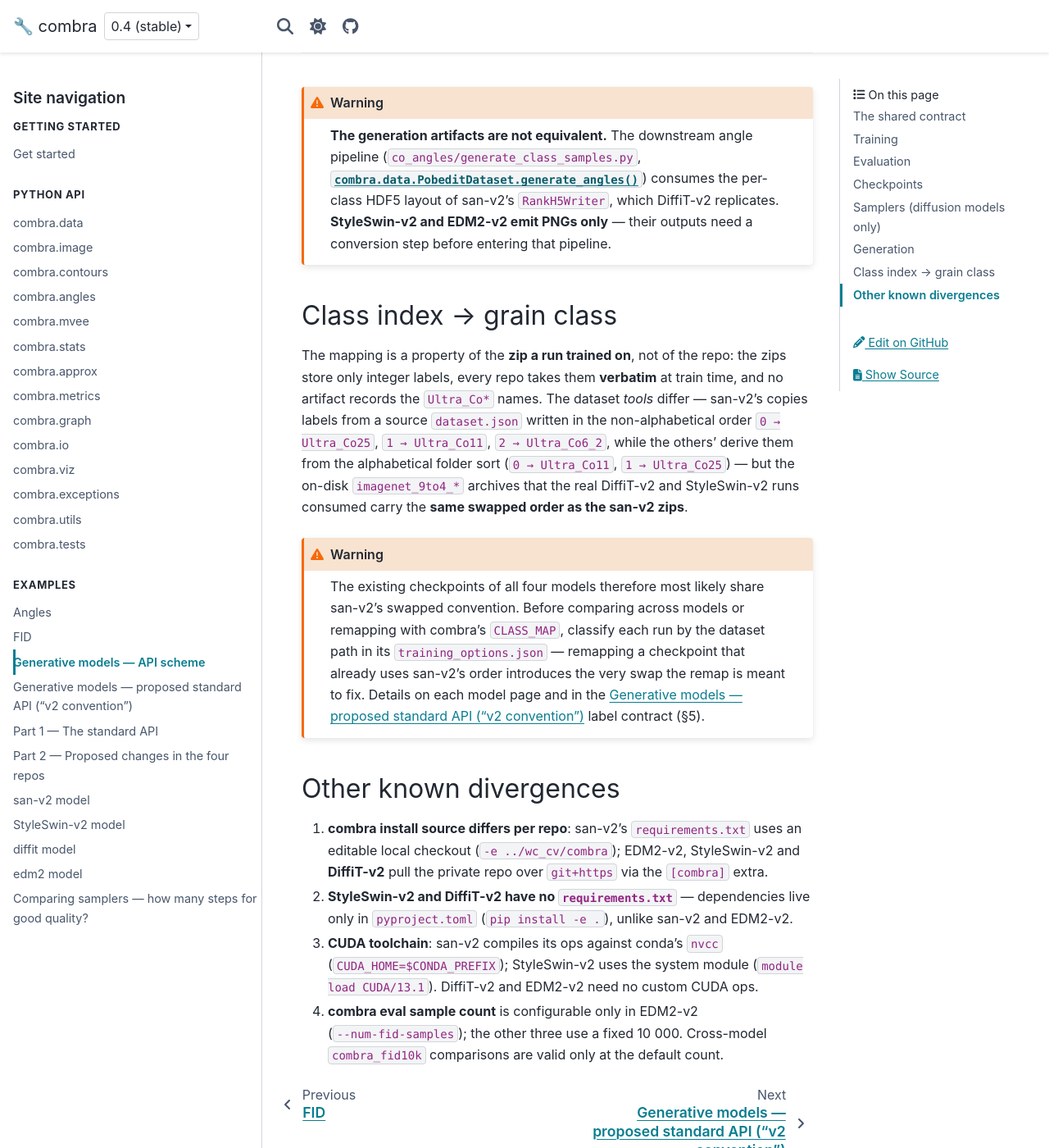
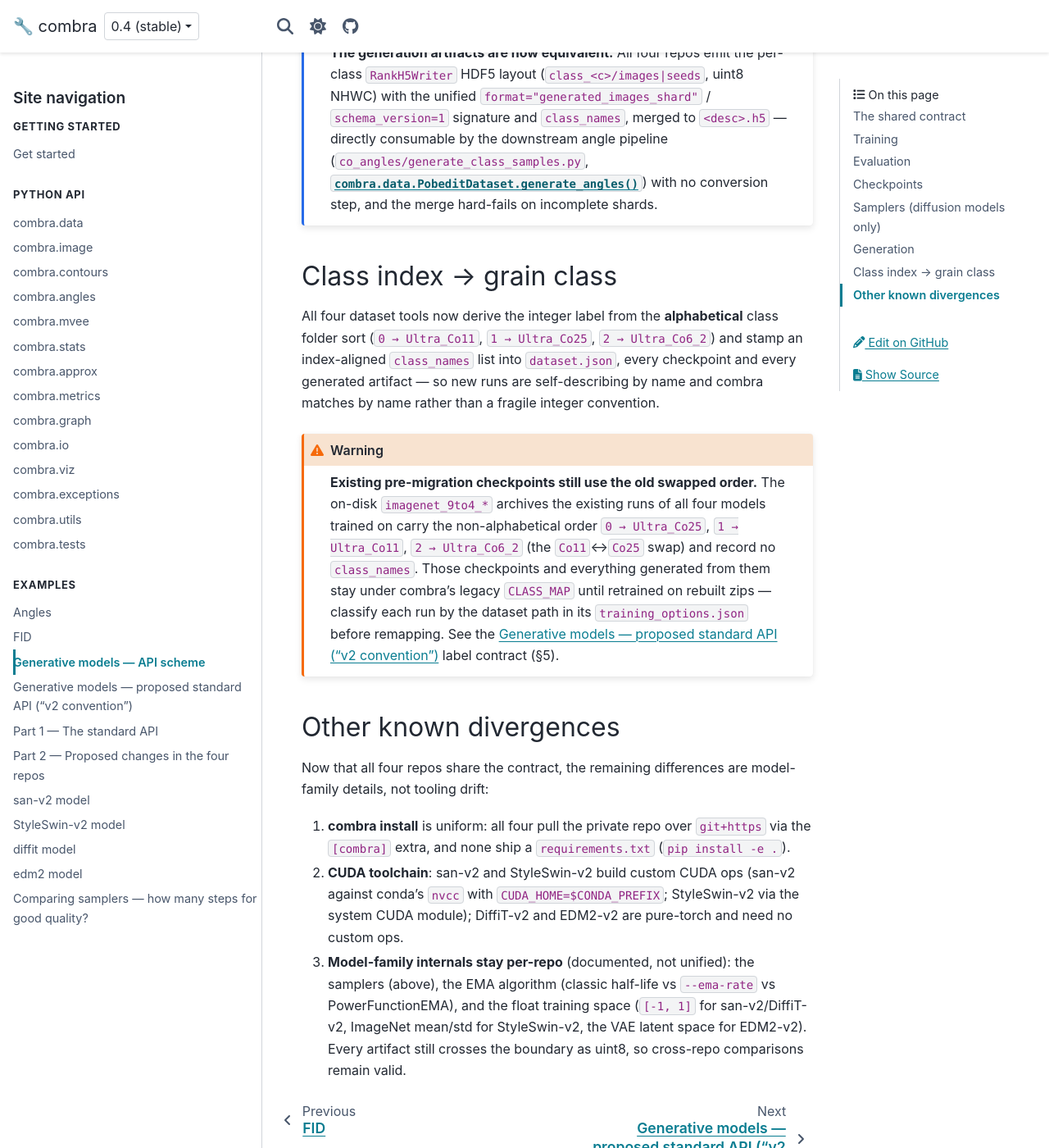
Before and after one commit to dkagramanyan/wc_cv, a Sphinx documentation site: the page built from docs/examples/models_api.md, in a window 1280 px wide and 1400 px high, scrolled down 5907 px. Shown: the whole window at 82% size. Built offline with Sphinx 7.4.7 and the PyData theme 0.15.4, drawn with Linux system fonts in a browser that asks for light colours; some of the changed text lies outside the part shown.

Commit message:
docs: rebuild EDM2-v2 adoption on main (resolve conflicts with sibling PRs)
Rebased onto current main (which carries the DiffiT-v2 adoption) and reconciled
the shared cross-model docs with the parallel san-v2 (#39) and StyleSwin-v2 (#37)
adoption PRs. models_api.md and models_api_proposal.md are now the canonical
"all four repos converged" version, identical across the three open adoption
branches so they merge in any order without conflict. edm2.md carries the
EDM2-v2 API rewrite.

Co-Authored-By: Claude Opus 4.8 <noreply@anthropic.com>
Claude-Session: https://claude.ai/code/session_01Cpc3cSGE6tyFBRf6ji7zDp

````diff
--- a/docs/examples/models_api.md
+++ b/docs/examples/models_api.md
@@ -3,26 +3,25 @@
 Four source-only repos generate WC-Co microstructure SEM images. They are
 **separate forks that deliberately converge on one "san-v2-style" tooling
 convention** — not a single package. This page is the cross-model map: what is
-identical everywhere (the contract), and where the repos still diverge.
+identical everywhere (the contract) and the few model-family details that stay
+per-repo (samplers, EMA, float training space).
 
 ```{seealso}
-This page documents the **current** state. A specification that unifies the
-remaining divergences — including per-repo migration deltas — is proposed in
-{doc}`models_api_proposal`.
+This page documents the **current** state. The full specification — including the
+per-repo migration deltas — is in {doc}`models_api_proposal`.
 ```
 
 ```{note}
-**DiffiT-v2 now implements the v2 convention** ({doc}`models_api_proposal` §12).
-Its checkpoint scheme (EMA-only `diffit-snapshot-<kimg>-inference.pt`, atomic,
-no resume/best/latest/final), training CLI (`--precision`, `True/False`
-booleans, `--init-weights`, `--mirror`), generation contract (`--network` /
-`--steps`, self-spawning `--gpus`, per-image seeds, unified
-`format="generated_images_shard"` / `schema_version=1` h5 merged to `<desc>.h5`),
-dataset/label contract (uint8 items, `class_names` in `dataset.json` /
-checkpoints / h5), logging (`stats.jsonl` scalar rows + §7 TensorBoard
-namespaces) and infrastructure (no Hydra, no `requirements.txt`, `sh/` launch
-scripts) all follow the spec. The DiffiT-v2 cells below reflect that; the other
-three repos still diverge as noted.
+**All four repos now implement the v2 convention** ({doc}`models_api_proposal`).
+san-v2 (v0.2.0), StyleSwin-v2, DiffiT-v2 and EDM2-v2 each expose the shared API:
+console scripts, the unified training CLI (`--precision`/`--tf32`/`--bench`,
+`True/False` booleans, kimg/tick progress), EMA-only `.pt` inference snapshots
+(atomic, no resume/best/latest/final), the unified HDF5 generation signature
+(`format="generated_images_shard"`, `schema_version=1`, merged `<desc>.h5`),
+`class_names` on every artifact, combra metrics mirrored into `stats.jsonl`, and
+no Hydra / `requirements.txt`. The cells below therefore read as the target API in
+every column; only the genuinely model-specific rows (samplers, EMA algorithm,
+float training space) still differ, and are documented as such.
 ```
 
 | repo | family | upstream | docs |
@@ -36,76 +35,68 @@ three repos still diverge as noted.
 
 Every repo follows the same conventions:
 
-- **click CLI as the single source of truth** for options and defaults; where a
-  Hydra wrapper exists (`train_hydra.py`), it introspects the click options and
-  calls the same launch path, so both entry points produce identical runs.
-- **Dataset format**: StyleGAN-style `.zip` of images + `dataset.json`
-  (`{"labels": [[path, classID], ...]}`), built with the repo's `dataset_tool*.py`.
+- **click CLI as the single source of truth** for options and defaults; the Hydra
+  wrappers have been removed everywhere.
+- **Dataset format**: StyleGAN-style `.zip` of images + `dataset.json`, which now
+  carries an index-aligned `class_names` list, built with the repo's
+  `<model>-prepare-data convert` tool.
 - **Run directories**: auto-numbered `<outdir>/<id:05d>-<cfg>-gpus<N>-batch<B>[-desc]`
-  with `training_options.json`, `log.txt`, `stats.jsonl`, TensorBoard events and
-  `fakes<kimg>.png` grids; training is accounted in **kimg/ticks** with `--snap`
+  with `training_options.json`, the rank-0 `.log`, `stats.jsonl`, TensorBoard events
+  and `fakes<kimg>.png` grids; training is accounted in **kimg/ticks** with `--snap`
   controlling the snapshot cadence.
-- **Multi-GPU is self-spawning**: training launches one worker per GPU via
-  `torch.multiprocessing` — no `torchrun` for training (some *generation* scripts
-  do use `torchrun`).
+- **Multi-GPU is self-spawning**: both training and generation launch one worker per
+  GPU via `torch.multiprocessing` — no `torchrun`.
 - **combra evaluation** (optional, guarded import, `--combra-metrics` default
   `true`): every snapshot tick, fakes are generated **sharded across all ranks**
-  and scored against the **whole training set** (reference features precomputed
-  once) using combra's split APIs — {py:func}`combra.metrics.fid_features` /
+  and scored against the training set (reference features precomputed once) using
+  combra's split APIs — {py:func}`combra.metrics.fid_features` /
   `fid_from_features`, the `cmmd_*` / `fd_dinov2_*` analogues, and
   {py:func}`combra.metrics.images_to_pooled_angles` +
   `angle_density_metrics_from_pooled` — numerically equivalent to a single-GPU
-  {py:func}`combra.metrics.compute_all_metrics` call. Results land in TensorBoard
-  as `Metrics/combra_fid10k`, `Metrics/combra_cmmd10k`,
-  `Metrics/combra_fd_dinov2_10k` + the angle metrics. DiffiT-v2 and EDM2-v2
-  also mirror them into `stats.jsonl`; **san-v2 and StyleSwin-v2 write them
-  to TensorBoard only** — the tfevents file is the sole record of those
-  runs' metric history.
-- **Best-model checkpoint** selected by `combra_fid10k`, plus a rolling full
-  `network-snapshot-latest.pt` overwritten in place and a history of small
-  inference snapshots, pruned to `--snapshot-keep-last` (default 3) —
-  except in **san-v2**, where no pruning exists and snapshots accumulate
-  unbounded, and **DiffiT-v2**, which has dropped resume/best/latest entirely
-  and keeps only the pruned EMA-only inference snapshots (§12).
+  {py:func}`combra.metrics.compute_all_metrics` call. Results are mirrored into
+  **both** TensorBoard (`Metrics/combra_fid10k`, `Metrics/combra_cmmd10k`,
+  `Metrics/combra_fd_dinov2_10k` + the angle metrics) and `stats.jsonl` in all
+  four repos, so post-hoc snapshot selection survives loss of the tfevents file.
+- **One checkpoint kind**: the EMA-only `.pt` inference snapshot, written
+  atomically every snapshot tick **and always at the last tick**, pruned to
+  `--snapshot-keep-last` (default 3, `0` = keep all). No resume, no rolling
+  `latest`, no `best_model.*`, no separate final artifact — the best snapshot is
+  chosen post-hoc from `stats.jsonl`.
 
 ## Training
 
 | | san-v2 | StyleSwin-v2 | DiffiT-v2 | EDM2-v2 |
 |---|---|---|---|---|
-| entry point | `train.py` | `train.py` | `scripts/train.py` (`diffit-train`) | `train_edm2.py` (`edm2-train`) |
-| Hydra wrapper | `train_hydra.py` | **none** | **none** (removed) | `train_hydra.py` |
-| presets | `--cfg` = architecture (`stylegan3-r`, …) | `--cfg styleswin-{256,512,1024}` | `--cfg diffit-{256,512,1024}` | `--preset edm2-img{256,512,1024}-s` (+ more sizes) |
-| required flags | `--outdir --cfg --data --gpus --batch-gpu` | `--outdir --data --gpus` | `--outdir --cfg --data --gpus --batch-gpu` | `--outdir --data` |
-| resolution strategy | **progressive**: 16² stem, then superres stages (`--superres --up_factor 2 --path_stem`) | independent run per resolution | finetune upward via `--init-weights` (RoPE-2D) | independent preset per resolution (shared VAE latent space) |
+| entry point | `san-train` | `styleswin-train` | `diffit-train` | `edm2-train` |
+| Hydra wrapper | **none** | **none** | **none** | **none** |
+| presets | `--cfg` = architecture (`stylegan3-r`, …) | `--cfg styleswin-{256,512,1024}` | `--cfg diffit-{256,512,1024}` | `--cfg edm2-img{256,512,1024}-s` (+ more sizes) |
+| required flags | `--outdir --cfg --data --gpus --batch-gpu` | `--outdir --data --gpus` | `--outdir --cfg --data --gpus --batch-gpu` | `--outdir --data` (`--cfg`/`--gpus`/`--batch-gpu` default) |
+| precision | `--precision {fp32,fp16,bf16}` + `--tf32`/`--bench` (unified across all four; per-repo default) | | | |
+| resolution strategy | **progressive**: 16² stem, then superres stages (`--superres --up-factor 2 --path-stem`, a weights-only warm start) | independent run per resolution | finetune upward via `--init-weights` (RoPE-2D) | independent preset per resolution (shared VAE latent space); no resume |
 
 ## Evaluation
 
 | | san-v2 | StyleSwin-v2 | DiffiT-v2 | EDM2-v2 |
 |---|---|---|---|---|
-| in-training combra | ✔ (10 000 fakes, fixed) | ✔ (10 000 fakes, fixed) | ✔ (fakes match the whole-dataset reference) | ✔ (`--num-fid-samples`, default 10 000; `--combra-ref-count` caps the reference) |
-| native metric suite | `--metrics` registry (`fid50k_full`, `is50k`, …) | none (`--metrics` is a reserved stub) | Inception IS/FID/sFID/P/R via `--combra-metrics=false` | offline FID + FD-DINOv2 |
-| standalone evaluator | `calc_metrics.py` | **none** | `diffit-eval` | `edm2-eval calc/gen/ref` |
+| in-training combra | ✔ (`--num-fid-samples`, default 10 000; `--combra-ref-count` caps the reference) | ✔ (`--num-fid-samples` / `--combra-ref-count`) | ✔ (`--num-fid-samples` / `--combra-ref-count`) | ✔ (`--num-fid-samples` / `--combra-ref-count`) |
+| native metric suite | `--metrics` registry (legacy) | none (`--metrics` is a reserved stub) | Inception IS/FID/sFID/P/R via `--combra-metrics=false` | offline FID + FD-DINOv2 |
+| standalone evaluator | `san-eval` | `styleswin-eval` | `diffit-eval` | `edm2-eval calc/gen/ref` |
 | sampler-vs-steps sweep | n/a (GAN) | n/a (GAN) | `diffit-compare-samplers` | `edm2-compare-samplers` (see {doc}`sampler_comparison`) |
 
 ## Checkpoints
 
+The checkpoint contract is now identical across all four (EMA-only `.pt` state
+dicts, atomic, pruned, no resume/best/latest/final); only the snapshot filename
+prefix and the EMA algorithm differ.
+
 | | san-v2 | StyleSwin-v2 | DiffiT-v2 | EDM2-v2 |
 |---|---|---|---|---|
-| format | **pickled modules** (`.pkl`, loaded via `legacy.py`) | `.pt` state dicts | `.pt` state dicts (EMA-only + metadata) | mixed: inference `.pkl` + resume `.pt` |
-| rolling full checkpoint | `network-snapshot-latest.pt` (`G`/`D`/`G_ema` + progress; **no optimizer state**) | `network-snapshot-latest.pt` (G, D, G_ema, both optimizers) | **none** (no resume) | `network-snapshot-latest.pt` (state, net, loss, optimizer, ema) |
-| inference history (pruned) | `network-snapshot-<kimg>-inference.pkl` — only with `--save-inference-only 1` | `network-snapshot-<kimg>-inference.pt` — always | `diffit-snapshot-<kimg>-inference.pt` — every snap tick **+ last tick**, atomic, EMA-only + `{n_classes, resolution, class_names, cur_nimg}` | `network-snapshot-<kimg>-<ema_std>.pkl` — always, one per EMA std |
-| best model | `best_model.pkl` | `best_model.pt` | **none** (pick post-hoc from `stats.jsonl`) | `best_model.pt` |
-| final artifact | — | — | **none** (last-tick snapshot *is* final) | — |
-| EMA | classic `G_ema` (rampup) | classic `g_ema` | classic EMA (`--ema-rate`) | **PowerFunctionEMA** (post-hoc reconstructable via `reconstruct_phema.py`) |
-
-```{warning}
-**`--save-inference-only` means opposite things.** In DiffiT-v2, EDM2-v2 and
-StyleSwin-v2, inference snapshots are always written and the flag **skips** the
-rolling full `network-snapshot-latest.pt`. In **san-v2** the rolling full
-checkpoint is written regardless, and `--save-inference-only 1` **adds** the
-per-tick inference `.pkl`s. Check the model's own page before copying the flag
-between repos.
-```
+| format | **`.pt` state dicts** — EMA-only + `{n_classes, resolution, class_names, cur_nimg}` metadata, atomic writes, no pickled modules | same | same | same |
+| rolling full checkpoint | **none** (no resume) | **none** | **none** | **none** |
+| inference snapshot (pruned) | `san-snapshot-<kimg>-inference.pt` — every tick **+ last tick**, `--snapshot-keep-last` | `network-snapshot-<kimg>-inference.pt` | `diffit-snapshot-<kimg>-inference.pt` | `edm2-snapshot-<kimg>[-<ema_std>]-inference.pt` |
+| best model | **none** (post-hoc from `stats.jsonl`) | **none** | **none** | **none** |
+| final artifact | **none** (newest snapshot is final) | **none** | **none** | **none** |
+| EMA | classic `G_ema` (rampup) | classic `g_ema` | classic EMA (`--ema-rate`) | **PowerFunctionEMA** (one snapshot per EMA std) |
 
 ## Samplers (diffusion models only)
 
@@ -127,51 +118,52 @@ compare-samplers tool ({doc}`sampler_comparison`).
 
 | | san-v2 | StyleSwin-v2 | DiffiT-v2 | EDM2-v2 |
 |---|---|---|---|---|
-| script | `gen_images.py` | `gen_images.py` | `diffit-gen-images` | `edm2-gen-images` |
-| checkpoint flag | `--network` (`.pkl`) | `--network` (`.pt`) | `--network` (alias `--model-path`) (`.pt`) | `--net` (`.pkl`) |
-| class selection | `--classes 0,1,2` + `--samples-per-class` | `--classes` + `--samples-per-class` | `--classes` (indices **or names**) + `--samples-per-class` (or `--seeds`) | **`--class <idx>` + `--seeds 0-999`** — one class per run |
-| output | **HDF5 (default)** or per-class PNG dirs (`--save-mode`) | per-class PNG dirs only | HDF5 shards → merged `<desc>.h5` (unified sig), or dirs + `classes.json` (`--save-mode`) | flat `<seed>.png` only |
+| script | `san-gen-images` | `styleswin-gen-images` | `diffit-gen-images` | `edm2-gen-images` |
+| checkpoint flag | `--network` (`.pt`) | `--network` (`.pt`) | `--network` (alias `--model-path`) (`.pt`) | `--net`/`--network` (`.pt`) |
+| class selection | `--classes` (indices/ranges **or names**, validated) + `--samples-per-class` | same | same | `--classes 0,1,4-6` **or names** + `--samples-per-class` (`--seeds` legacy) |
+| output | **HDF5** (unified sig, merged `<desc>.h5`, merge hard-fails on gaps) or PNG dirs + `classes.json` (`--save-mode`); self-spawning `--gpus` | same | same | same |
 | quality knobs | `--trunc`, `--centroids-path` | `--trunc` | `--cfg-scale`, `--sampler`, `--steps` | `--sampler`, `--steps`, `--guidance --gnet` |
 
-```{warning}
-**The generation artifacts are not equivalent.** The downstream angle pipeline
-(`co_angles/generate_class_samples.py`, {py:meth}`combra.data.PobeditDataset.generate_angles`)
-consumes the per-class HDF5 layout of san-v2's `RankH5Writer`, which DiffiT-v2
-replicates. **StyleSwin-v2 and EDM2-v2 emit PNGs only** — their outputs need a
-conversion step before entering that pipeline.
+```{note}
+**The generation artifacts are now equivalent.** All four repos emit the per-class
+`RankH5Writer` HDF5 layout (`class_<c>/images|seeds`, uint8 NHWC) with the unified
+`format="generated_images_shard"` / `schema_version=1` signature and `class_names`,
+merged to `<desc>.h5` — directly consumable by the downstream angle pipeline
+(`co_angles/generate_class_samples.py`,
+{py:meth}`combra.data.PobeditDataset.generate_angles`) with no conversion step, and
+the merge hard-fails on incomplete shards.
 ```
 
 ## Class index → grain class
 
-The mapping is a property of the **zip a run trained on**, not of the repo:
-the zips store only integer labels, every repo takes them **verbatim** at
-train time, and no artifact records the `Ultra_Co*` names. The dataset
-*tools* differ — san-v2's copies labels from a source `dataset.json` written
-in the non-alphabetical order `0 → Ultra_Co25`, `1 → Ultra_Co11`,
-`2 → Ultra_Co6_2`, while the others' derive them from the alphabetical
-folder sort (`0 → Ultra_Co11`, `1 → Ultra_Co25`) — but the on-disk
-`imagenet_9to4_*` archives that the real DiffiT-v2 and StyleSwin-v2 runs
-consumed carry the **same swapped order as the san-v2 zips**.
+All four dataset tools now derive the integer label from the **alphabetical** class
+folder sort (`0 → Ultra_Co11`, `1 → Ultra_Co25`, `2 → Ultra_Co6_2`) and stamp an
+index-aligned `class_names` list into `dataset.json`, every checkpoint and every
+generated artifact — so new runs are self-describing by name and combra matches by
+name rather than a fragile integer convention.
 
 ```{warning}
-The existing checkpoints of all four models therefore most likely share
-san-v2's swapped convention. Before comparing across models or remapping
-with combra's `CLASS_MAP`, classify each run by the dataset path in its
-`training_options.json` — remapping a checkpoint that already uses san-v2's
-order introduces the very swap the remap is meant to fix. Details on each
-model page and in the {doc}`models_api_proposal` label contract (§5).
+**Existing pre-migration checkpoints still use the old swapped order.** The on-disk
+`imagenet_9to4_*` archives the existing runs of all four models trained on carry the
+non-alphabetical order `0 → Ultra_Co25`, `1 → Ultra_Co11`, `2 → Ultra_Co6_2` (the
+`Co11`↔`Co25` swap) and record no `class_names`. Those checkpoints and everything
+generated from them stay under combra's legacy `CLASS_MAP` until retrained on rebuilt
+zips — classify each run by the dataset path in its `training_options.json` before
+remapping. See the {doc}`models_api_proposal` label contract (§5).
 ```
 
 ## Other known divergences
 
-1. **combra install source differs per repo**: san-v2's `requirements.txt` uses
-   an editable local checkout (`-e ../wc_cv/combra`); EDM2-v2, StyleSwin-v2 and
-   **DiffiT-v2** pull the private repo over `git+https` via the `[combra]` extra.
-2. **StyleSwin-v2 and DiffiT-v2 have no `requirements.txt`** — dependencies live
-   only in `pyproject.toml` (`pip install -e .`), unlike san-v2 and EDM2-v2.
-3. **CUDA toolchain**: san-v2 compiles its ops against conda's `nvcc`
-   (`CUDA_HOME=$CONDA_PREFIX`); StyleSwin-v2 uses the system module
-   (`module load CUDA/13.1`). DiffiT-v2 and EDM2-v2 need no custom CUDA ops.
-4. **combra eval sample count** is configurable only in EDM2-v2
-   (`--num-fid-samples`); the other three use a fixed 10 000. Cross-model
-   `combra_fid10k` comparisons are valid only at the default count.
+Now that all four repos share the contract, the remaining differences are
+model-family details, not tooling drift:
+
+1. **combra install** is uniform: all four pull the private repo over `git+https`
+   via the `[combra]` extra, and none ship a `requirements.txt` (`pip install -e .`).
+2. **CUDA toolchain**: san-v2 and StyleSwin-v2 build custom CUDA ops (san-v2 against
+   conda's `nvcc` with `CUDA_HOME=$CONDA_PREFIX`; StyleSwin-v2 via the system CUDA
+   module); DiffiT-v2 and EDM2-v2 are pure-torch and need no custom ops.
+3. **Model-family internals stay per-repo** (documented, not unified): the samplers
+   (above), the EMA algorithm (classic half-life vs `--ema-rate` vs PowerFunctionEMA),
+   and the float training space (`[-1, 1]` for san-v2/DiffiT-v2, ImageNet mean/std for
+   StyleSwin-v2, the VAE latent space for EDM2-v2). Every artifact still crosses the
+   boundary as uint8, so cross-repo comparisons remain valid.
````
Also changed, not shown: docs/examples/edm2.md (+130 -228 lines), docs/examples/models_api_proposal.md (+6 -5 lines).
